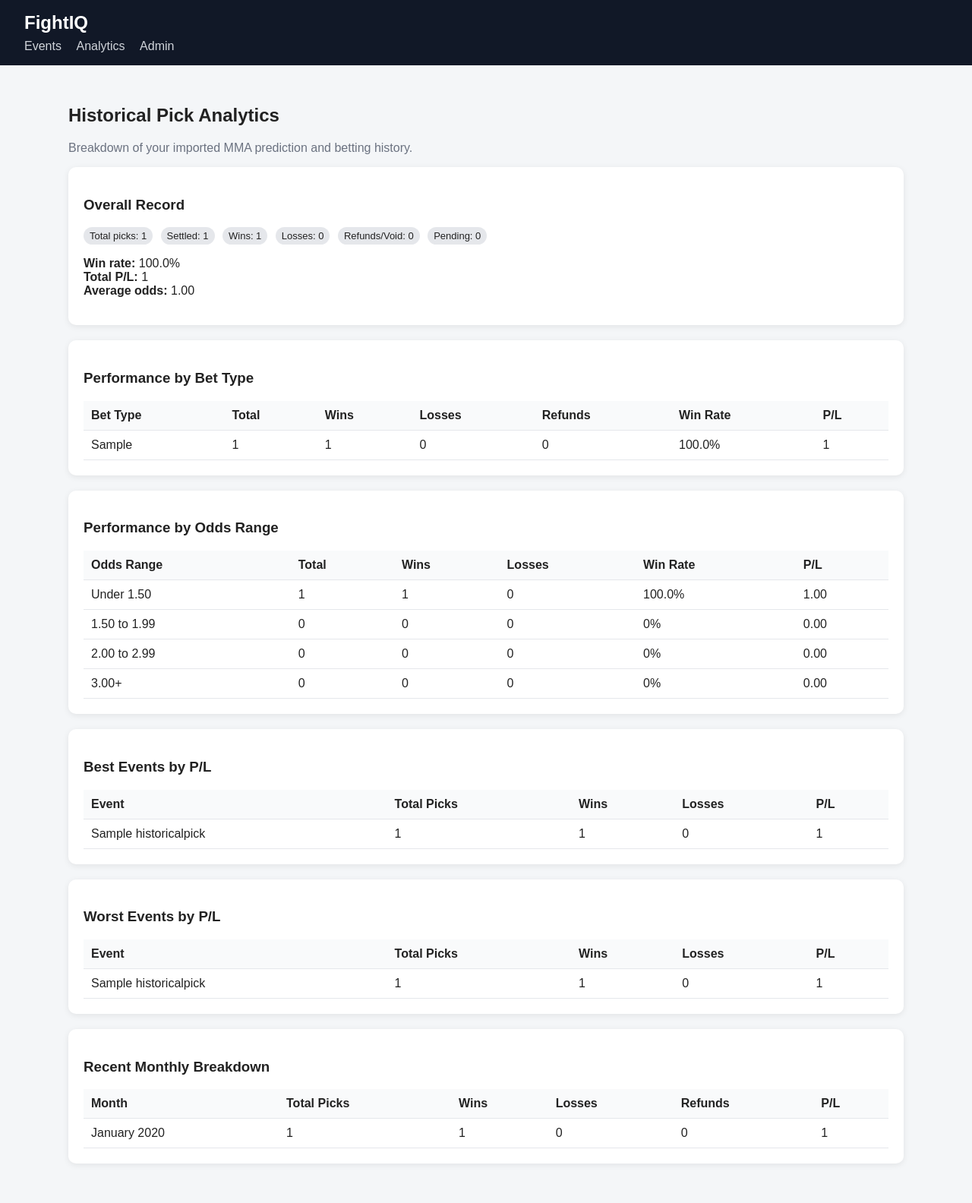
After one commit to kasper7001/FightIQ, a Django app: page /analytics/ in a window 1280 px wide. The commit adds this page. Shown: the whole page at 76% size. Run offline with Django 5.2, Linux system fonts and the light colour scheme; a user stored in the database is signed in; tables that the repository leaves empty hold one stand-in row (values such as "Sample post").

Commit message:
Add historical picks analytics dashboard

```diff
--- /dev/null
+++ b/predictions/templates/predictions/analytics.html
@@ -0,0 +1,193 @@
+{% extends "predictions/base.html" %}
+
+{% block content %}
+    <h2>Historical Pick Analytics</h2>
+    <p class="muted">
+        Breakdown of your imported MMA prediction and betting history.
+    </p>
+
+    <div class="card">
+        <h3>Overall Record</h3>
+
+        <p>
+            <span class="badge">Total picks: {{ total_picks }}</span>
+            <span class="badge">Settled: {{ settled_count }}</span>
+            <span class="badge">Wins: {{ wins }}</span>
+            <span class="badge">Losses: {{ losses }}</span>
+            <span class="badge">Refunds/Void: {{ refunds }}</span>
+            <span class="badge">Pending: {{ pending }}</span>
+        </p>
+
+        <p>
+            <strong>Win rate:</strong> {{ win_rate }}%
+            <br>
+            <strong>Total P/L:</strong> {{ total_profit_loss }}
+            <br>
+            <strong>Average odds:</strong>
+            {% if average_odds %}
+                {{ average_odds|floatformat:2 }}
+            {% else %}
+                N/A
+            {% endif %}
+        </p>
+    </div>
+
+    <div class="card">
+        <h3>Performance by Bet Type</h3>
+
+        <table>
+            <thead>
+                <tr>
+                    <th>Bet Type</th>
+                    <th>Total</th>
+                    <th>Wins</th>
+                    <th>Losses</th>
+                    <th>Refunds</th>
+                    <th>Win Rate</th>
+                    <th>P/L</th>
+                </tr>
+            </thead>
+            <tbody>
+                {% for row in bet_type_summary %}
+                    <tr>
+                        <td>{{ row.bet_type }}</td>
+                        <td>{{ row.total }}</td>
+                        <td>{{ row.wins }}</td>
+                        <td>{{ row.losses }}</td>
+                        <td>{{ row.refunds }}</td>
+                        <td>{{ row.win_rate }}%</td>
+                        <td>{{ row.profit }}</td>
+                    </tr>
+                {% empty %}
+                    <tr>
+                        <td colspan="7">No historical picks imported yet.</td>
+                    </tr>
+                {% endfor %}
+            </tbody>
+        </table>
+    </div>
+
+    <div class="card">
+        <h3>Performance by Odds Range</h3>
+
+        <table>
+            <thead>
+                <tr>
+                    <th>Odds Range</th>
+                    <th>Total</th>
+                    <th>Wins</th>
+                    <th>Losses</th>
+                    <th>Win Rate</th>
+                    <th>P/L</th>
+                </tr>
+            </thead>
+            <tbody>
+                {% for row in odds_ranges %}
+                    <tr>
+                        <td>{{ row.label }}</td>
+                        <td>{{ row.total }}</td>
+                        <td>{{ row.wins }}</td>
+                        <td>{{ row.losses }}</td>
+                        <td>{{ row.win_rate }}%</td>
+                        <td>{{ row.profit }}</td>
+                    </tr>
+                {% endfor %}
+            </tbody>
+        </table>
+    </div>
+
+    <div class="card">
+        <h3>Best Events by P/L</h3>
+
+        <table>
+            <thead>
+                <tr>
+                    <th>Event</th>
+                    <th>Total Picks</th>
+                    <th>Wins</th>
+                    <th>Losses</th>
+                    <th>P/L</th>
+                </tr>
+            </thead>
+            <tbody>
+                {% for event in top_events %}
+                    <tr>
+                        <td>{{ event.event_name }}</td>
+                        <td>{{ event.total }}</td>
+                        <td>{{ event.wins }}</td>
+                        <td>{{ event.losses }}</td>
+                        <td>{{ event.profit|default:"0.00" }}</td>
+                    </tr>
+                {% empty %}
+                    <tr>
+                        <td colspan="5">No event data available.</td>
+                    </tr>
+                {% endfor %}
+            </tbody>
+        </table>
+    </div>
+
+    <div class="card">
+        <h3>Worst Events by P/L</h3>
+
+        <table>
+            <thead>
+                <tr>
+                    <th>Event</th>
+                    <th>Total Picks</th>
+                    <th>Wins</th>
+                    <th>Losses</th>
+                    <th>P/L</th>
+                </tr>
+            </thead>
+            <tbody>
+                {% for event in worst_events %}
+                    <tr>
+                        <td>{{ event.event_name }}</td>
+                        <td>{{ event.total }}</td>
+                        <td>{{ event.wins }}</td>
+                        <td>{{ event.losses }}</td>
+                        <td>{{ event.profit|default:"0.00" }}</td>
+                    </tr>
+                {% empty %}
+                    <tr>
+                        <td colspan="5">No event data available.</td>
+                    </tr>
+                {% endfor %}
+            </tbody>
+        </table>
+    </div>
+
+    <div class="card">
+        <h3>Recent Monthly Breakdown</h3>
+
+        <table>
+            <thead>
+                <tr>
+                    <th>Month</th>
+                    <th>Total Picks</th>
+                    <th>Wins</th>
+                    <th>Losses</th>
+                    <th>Refunds</th>
+                    <th>P/L</th>
+                </tr>
+            </thead>
+            <tbody>
+                {% for month in monthly_summary %}
+                    <tr>
+                        <td>{{ month.month|date:"F Y" }}</td>
+                        <td>{{ month.total }}</td>
+                        <td>{{ month.wins }}</td>
+                        <td>{{ month.losses }}</td>
+                        <td>{{ month.refunds }}</td>
+                        <td>{{ month.profit|default:"0.00" }}</td>
+                    </tr>
+                {% empty %}
+                    <tr>
+                        <td colspan="6">No dated picks available.</td>
+                    </tr>
+                {% endfor %}
+            </tbody>
+        </table>
+    </div>
+{% endblock %}
--- a/predictions/templates/predictions/base.html
+++ b/predictions/templates/predictions/base.html
@@ -90,6 +90,26 @@
             padding: 12px;
             margin-top: 12px;
         }
+
+        table {
+            width: 100%;
+            border-collapse: collapse;
+            margin-top: 12px;
+        }
+
+        th, td {
+            padding: 10px;
+            border-bottom: 1px solid #e5e7eb;
+            text-align: left;
+        }
+
+        th {
+            background: #f9fafb;
+        }
+
+        tr:hover {
+            background: #f9fafb;
+        }
     </style>
 </head>
 <body>
@@ -97,6 +117,7 @@
         <h1>FightIQ</h1>
         <nav>
             <a href="{% url 'predictions:event_list' %}">Events</a>
+            <a href="{% url 'predictions:analytics_dashboard' %}">Analytics</a>
             <a href="/admin/">Admin</a>
         </nav>
     </header>
--- a/predictions/urls.py
+++ b/predictions/urls.py
@@ -7,4 +7,5 @@ urlpatterns = [
     path("", views.event_list, name="event_list"),
     path("events/", views.event_list, name="event_list"),
     path("events/<int:event_id>/", views.event_detail, name="event_detail"),
+    path("analytics/", views.analytics_dashboard, name="analytics_dashboard"),
 ]
--- a/predictions/views.py
+++ b/predictions/views.py
@@ -1,7 +1,11 @@
+from decimal import Decimal
+
 from django.contrib.auth.decorators import login_required
+from django.db.models import Count, Sum, Avg, Q
+from django.db.models.functions import TruncMonth
 from django.shortcuts import get_object_or_404, render
 
-from .models import Event
+from .models import Event, HistoricalPick
 
 
 @login_required
@@ -33,3 +37,171 @@ def event_detail(request, event_id):
     return render(request, "predictions/event_detail.html", {
         "event": event,
     })
+
+
+@login_required
+def analytics_dashboard(request):
+    picks = HistoricalPick.objects.all()
+    settled_picks = picks.filter(outcome__in=["W", "L", "R"])
+    win_loss_picks = picks.filter(outcome__in=["W", "L"])
+
+    total_picks = picks.count()
+    settled_count = settled_picks.count()
+    wins = picks.filter(outcome="W").count()
+    losses = picks.filter(outcome="L").count()
+    refunds = picks.filter(outcome="R").count()
+    pending = picks.filter(outcome="P").count()
+
+    win_loss_total = wins + losses
+    win_rate = round((wins / win_loss_total) * 100, 1) if win_loss_total else 0
+
+    total_profit_loss = settled_picks.aggregate(
+        total=Sum("profit_loss")
+    )["total"] or Decimal("0.00")
+
+    average_odds = win_loss_picks.exclude(odds__isnull=True).aggregate(
+        average=Avg("odds")
+    )["average"]
+
+    bet_type_rows = (
+        picks.values("bet_type")
+        .annotate(
+            total=Count("id"),
+            wins=Count("id", filter=Q(outcome="W")),
+            losses=Count("id", filter=Q(outcome="L")),
+            refunds=Count("id", filter=Q(outcome="R")),
+            profit=Sum("profit_loss"),
+        )
+        .order_by("-total")
+    )
+
+    bet_type_summary = []
+    for row in bet_type_rows:
+        decisions = row["wins"] + row["losses"]
+        row["win_rate"] = round((row["wins"] / decisions) * 100, 1) if decisions else 0
+        row["profit"] = row["profit"] or Decimal("0.00")
+        row["bet_type"] = row["bet_type"] or "Unknown"
+        bet_type_summary.append(row)
+
+    top_events = (
+        picks.values("event_name")
+        .annotate(
+            total=Count("id"),
+            wins=Count("id", filter=Q(outcome="W")),
+            losses=Count("id", filter=Q(outcome="L")),
+            profit=Sum("profit_loss"),
+        )
+        .order_by("-profit")[:5]
+    )
+
+    worst_events = (
+        picks.values("event_name")
+        .annotate(
+            total=Count("id"),
+            wins=Count("id", filter=Q(outcome="W")),
+            losses=Count("id", filter=Q(outcome="L")),
+            profit=Sum("profit_loss"),
+        )
+        .order_by("profit")[:5]
+    )
+
+    monthly_summary = (
+        picks.exclude(date__isnull=True)
+        .annotate(month=TruncMonth("date"))
+        .values("month")
+        .annotate(
+            total=Count("id"),
+            wins=Count("id", filter=Q(outcome="W")),
+            losses=Count("id", filter=Q(outcome="L")),
+            refunds=Count("id", filter=Q(outcome="R")),
+            profit=Sum("profit_loss"),
+        )
+        .order_by("-month")[:12]
+    )
+
+    odds_ranges = build_odds_range_summary(win_loss_picks)
+
+    return render(request, "predictions/analytics.html", {
+        "total_picks": total_picks,
+        "settled_count": settled_count,
+        "wins": wins,
+        "losses": losses,
+        "refunds": refunds,
+        "pending": pending,
+        "win_rate": win_rate,
+        "total_profit_loss": total_profit_loss,
+        "average_odds": average_odds,
+        "bet_type_summary": bet_type_summary,
+        "top_events": top_events,
+        "worst_events": worst_events,
+        "monthly_summary": monthly_summary,
+        "odds_ranges": odds_ranges,
+    })
+
+
+def build_odds_range_summary(picks):
+    buckets = {
+        "Under 1.50": {
+            "total": 0,
+            "wins": 0,
+            "losses": 0,
+            "profit": Decimal("0.00"),
+        },
+        "1.50 to 1.99": {
+            "total": 0,
+            "wins": 0,
+            "losses": 0,
+            "profit": Decimal("0.00"),
+        },
+        "2.00 to 2.99": {
+            "total": 0,
+            "wins": 0,
+            "losses": 0,
+            "profit": Decimal("0.00"),
+        },
+        "3.00+": {
+            "total": 0,
+            "wins": 0,
+            "losses": 0,
+            "profit": Decimal("0.00"),
+        },
+    }
+
+    for pick in picks.exclude(odds__isnull=True):
+        odds = pick.odds
+
+        if odds < Decimal("1.50"):
+            label = "Under 1.50"
+        elif odds < Decimal("2.00"):
+            label = "1.50 to 1.99"
+        elif odds < Decimal("3.00"):
+            label = "2.00 to 2.99"
+        else:
+            label = "3.00+"
+
+        buckets[label]["total"] += 1
+
+        if pick.outcome == "W":
+            buckets[label]["wins"] += 1
+
+        if pick.outcome == "L":
+            buckets[label]["losses"] += 1
+
+        buckets[label]["profit"] += pick.profit_loss or Decimal("0.00")
+
+    summary = []
+
+    for label, data in buckets.items():
+        decisions = data["wins"] + data["losses"]
+        win_rate = round((data["wins"] / decisions) * 100, 1) if decisions else 0
+
+        summary.append({
+            "label": label,
+            "total": data["total"],
+            "wins": data["wins"],
+            "losses": data["losses"],
+            "win_rate": win_rate,
+            "profit": data["profit"],
+        })
+
+    return summary
```
